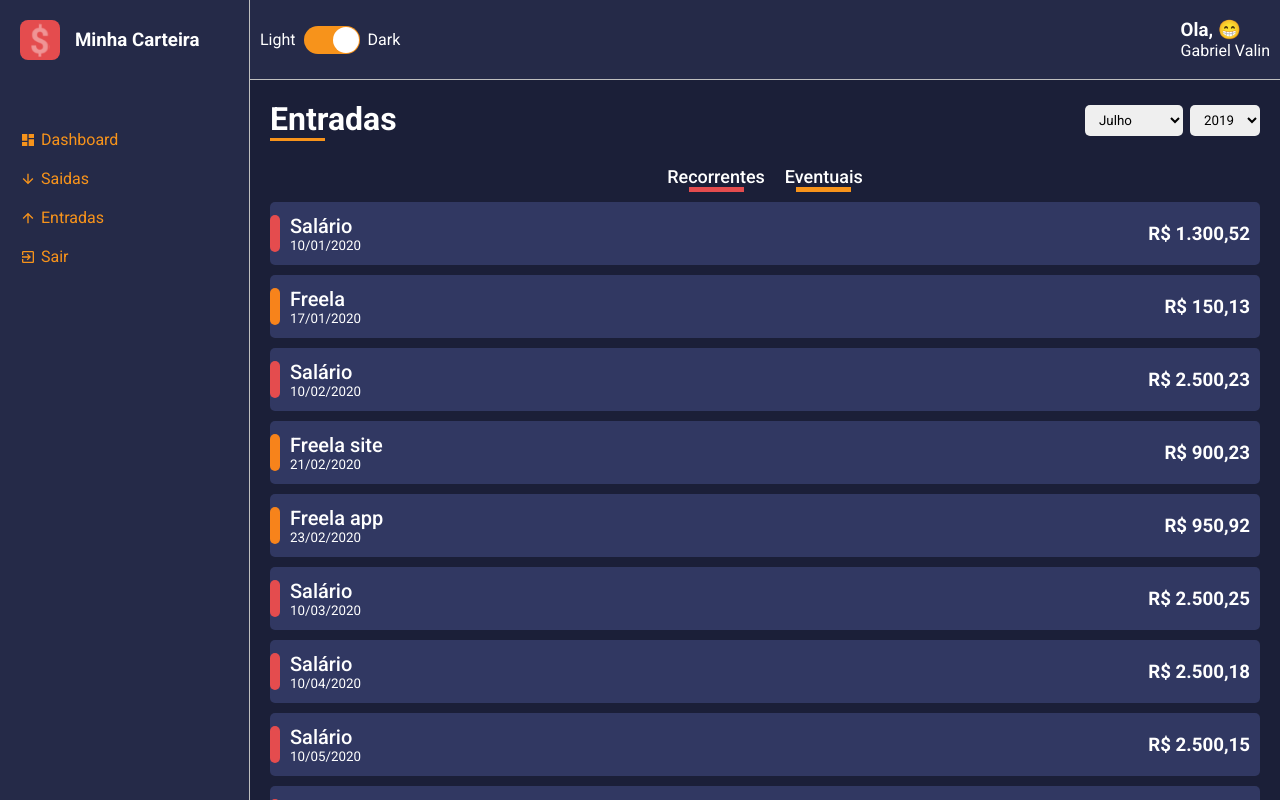
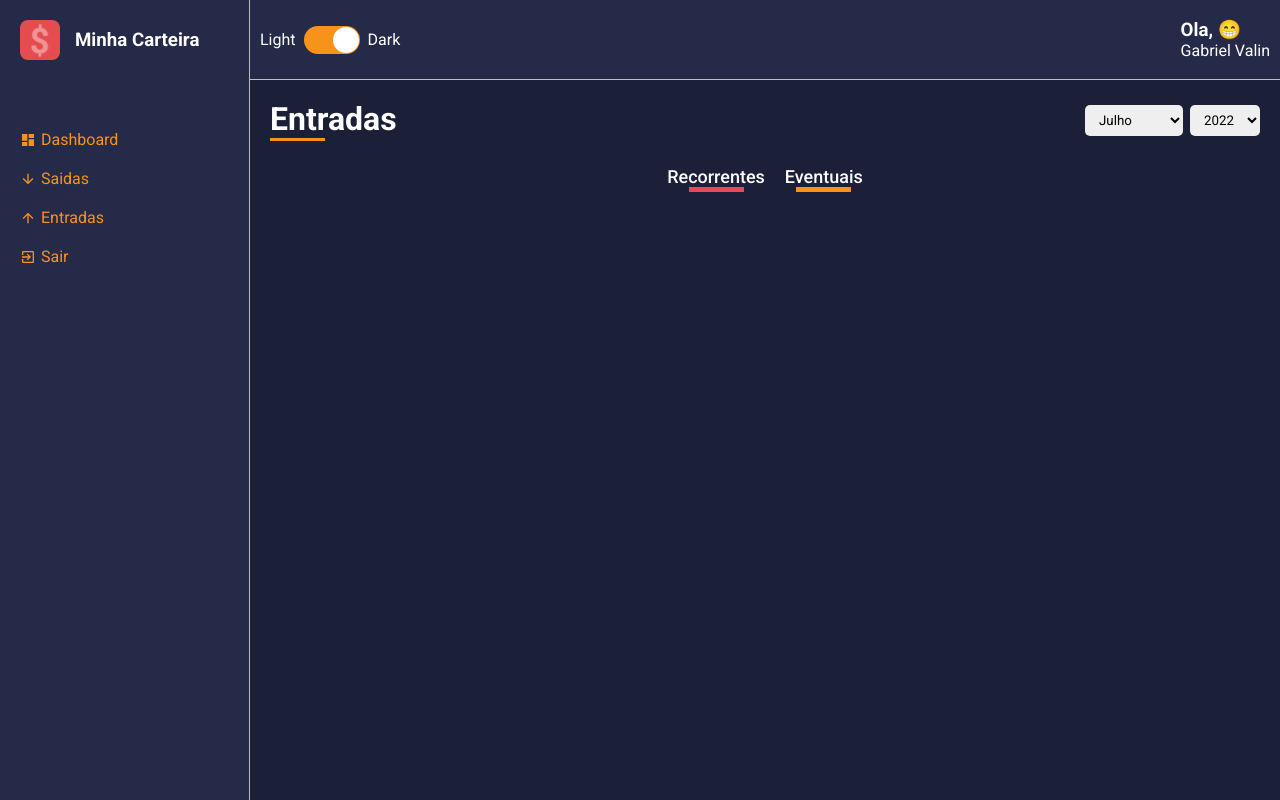
Before and after one commit to Gabriel-Valin/react-dashboard-base, a React (Vite) app: page /listagem/balanco-entradas in a window 1280 px wide. Built offline with nearby package versions, Linux system fonts and the light colour scheme.

Commit message:
feat: create filter by month and year

```diff
--- a/src/components/SelectInput/index.tsx
+++ b/src/components/SelectInput/index.tsx
@@ -1,16 +1,19 @@
+import React from "react";
 import { Container } from "./styles";
 
 type SelectPropsType = {
     options: {
         value: string | number
         label: string | number
-    }[]
+    }[],
+    defaultValue?: string | number
+    onChange(event: React.ChangeEvent<HTMLSelectElement>): void | undefined;
 }
 
-function SelectInput({ options }: SelectPropsType ) {
+function SelectInput({ options, onChange, defaultValue }: SelectPropsType ) {
     return (
         <Container>
-            <select name="" id="">
+            <select onChange={onChange} defaultValue={defaultValue} name="" id="">
                 {
                     options.map(option => (
                         <option value={option.value}>{option.label}</option>
--- a/src/pages/Dashboard/index.tsx
+++ b/src/pages/Dashboard/index.tsx
@@ -12,7 +12,7 @@ export default function Dashboard () {
     return (
        <Container>
             <ContentHeader title="Dashboard" lineColor="#f73">
-                <SelectInput options={options}/>
+                <SelectInput options={options} onChange={() => {}}/>
             </ContentHeader>
        </Container>
     )
--- a/src/pages/List/index.tsx
+++ b/src/pages/List/index.tsx
@@ -18,10 +18,11 @@ type DataTypeProps = {
 
 function List() {
     const [data, setData] = useState<DataTypeProps[]>([]);
+    const [mounthSelected, setMounthSelected] = useState<string>(String(new Date().getMonth() + 1));
+    const [yearSelected, setYearSelected] = useState<string>(String(new Date().getFullYear()));
 
+    console.log(mounthSelected)
     const { type } = useParams();
-
-
 
     const title = useMemo(() => {
         return type === 'balanco-entradas' ? "Entradas" : "Saidas"
@@ -49,15 +50,22 @@ function List() {
     ];
 
     useEffect(() => {
-        setData(listData)
-        console.log(listData)
-    }, []);
+        const filterListDate = listData.filter(item => {
+            const date = new Date(item.date)
+            const month = String(date.getMonth() + 1);
+            const year = String(date.getFullYear());
+
+            return month === mounthSelected && year === yearSelected
+        });
+        setData(filterListDate)
+        console.log(filterListDate)
+    }, [listData, mounthSelected, yearSelected]);
 
     return (
         <Container>
             <ContentHeader title={title} lineColor={lineColor}>
-                <SelectInput options={mounths} />
-                <SelectInput options={years} />
+                <SelectInput options={mounths} onChange={(e) => setMounthSelected(e.target.value)} defaultValue={mounthSelected} />
+                <SelectInput options={years} onChange={(e) => setYearSelected(e.target.value)} defaultValue={yearSelected} />
             </ContentHeader>
 
             <Filters>
--- a/src/repositories/gains.ts
+++ b/src/repositories/gains.ts
@@ -4,9 +4,9 @@ export default [
     { "description": "Salário",     "amount": "2500.23", "type": "entrada", "frequency": "recorrente", "date": "2020-02-10" },
     { "description": "Freela site", "amount": "900.23",  "type": "entrada", "frequency": "eventual",   "date": "2020-02-21" },
     { "description": "Freela app",  "amount": "950.92",  "type": "entrada", "frequency": "eventual",   "date": "2020-02-23" },
-    { "description": "Salário",     "amount": "2500.25", "type": "entrada", "frequency": "recorrente", "date": "2020-03-10" },
-    { "description": "Salário",     "amount": "2500.18", "type": "entrada", "frequency": "recorrente", "date": "2020-04-10" },
-    { "description": "Salário",     "amount": "2500.15", "type": "entrada", "frequency": "recorrente", "date": "2020-05-10" },
-    { "description": "Salário",     "amount": "2500.12", "type": "entrada", "frequency": "recorrente", "date": "2020-06-10" },
+    { "description": "Salário",     "amount": "2500.25", "type": "entrada", "frequency": "recorrente", "date": "2022-08-10" },
+    { "description": "Salário",     "amount": "2500.18", "type": "entrada", "frequency": "recorrente", "date": "2022-07-10" },
+    { "description": "Salário",     "amount": "2500.15", "type": "entrada", "frequency": "recorrente", "date": "2020-08-10" },
+    { "description": "Salário",     "amount": "2500.12", "type": "entrada", "frequency": "recorrente", "date": "2020-08-10" },
     { "description": "Salário",     "amount": "2500.00", "type": "entrada", "frequency": "recorrente", "date": "2020-07-10" },
     ]
```
